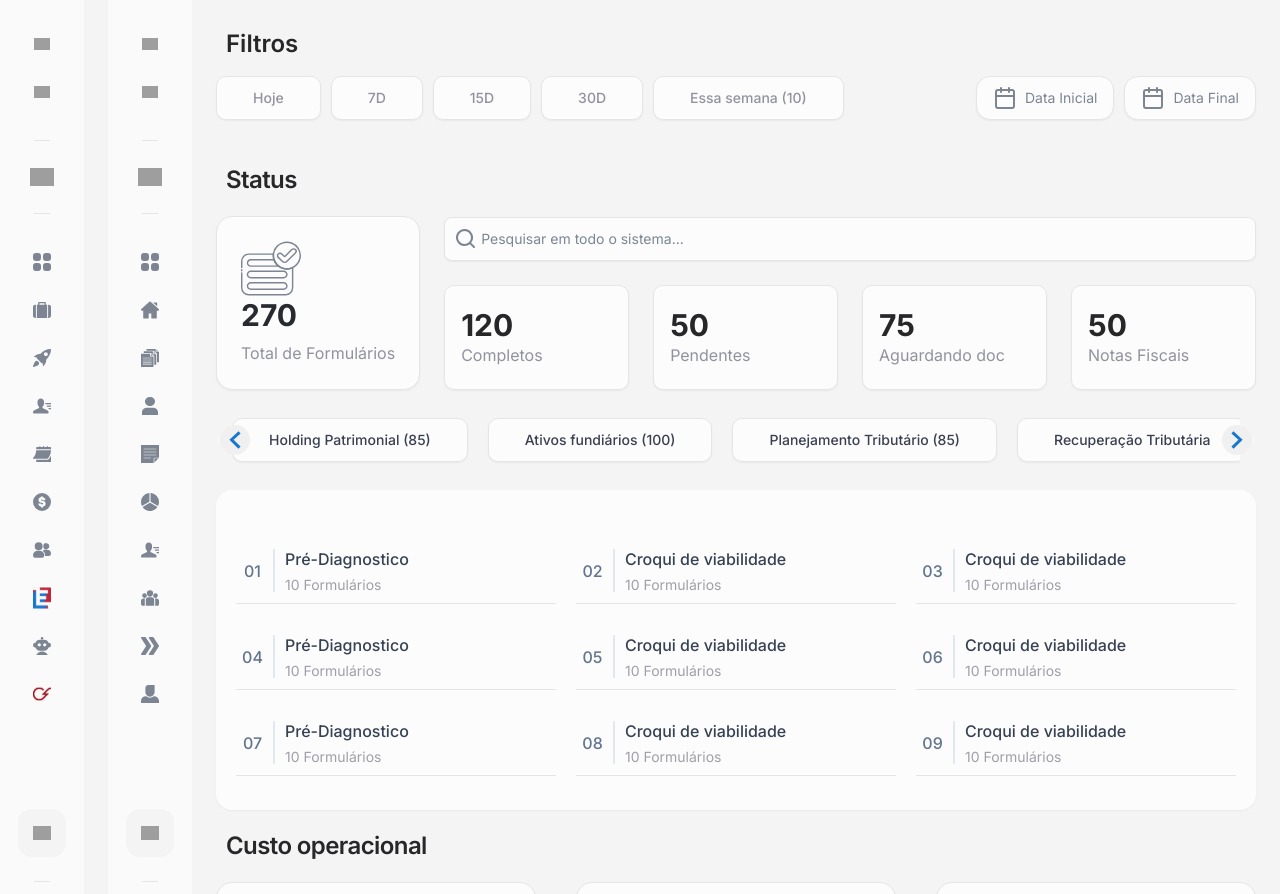
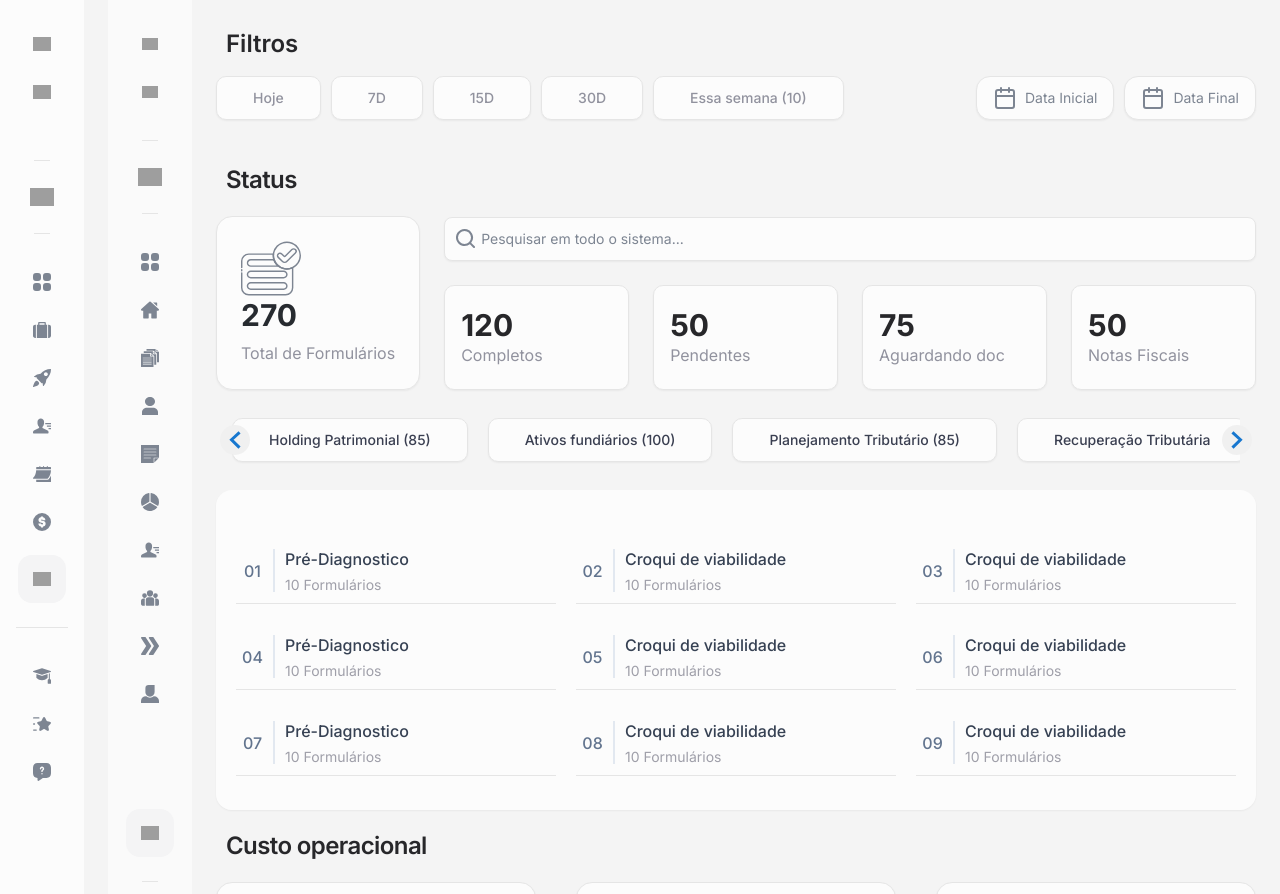
Before and after one commit to joseotaviopc/people-list, a React (Vite) app: page / in a window 1280 px wide. Shown: the top 894 px of the page. Built offline with nearby package versions, Linux system fonts and the light colour scheme; grey boxes are pictures that could not be loaded.

Commit message:
fix: change main sidebar scroll

```diff
--- a/src/components/MainSidebar.tsx
+++ b/src/components/MainSidebar.tsx
@@ -125,9 +125,8 @@ export function MainSidebar({ setHideMenu, hideMenu }: MainSidebarProps) {
 
   if (!hideMenu) {
     return (
-      <aside className="flex flex-col justify-center self-stretch px-6 py-10 h-full bg-background min-w-60 w-[261px] max-md:px-5 transition-transform duration-500">
-        <div className="flex flex-col flex-1  h-full w-full">
-          <header className="flex justify-between items-center w-full">
+      <aside className="flex flex-col  self-stretch px-6 pt-10  bg-background min-w-60 w-[261px] max-md:px-5 transition-transform duration-500">
+        <header className="flex justify-between items-center bg-background min-w-60 w-[261px] px-6 pt-10 pb-5 max-md:px-5 fixed top-0 left-0">
           <div className="flex flex-1 shrink self-stretch my-auto w-full basis-0">
             <div className="flex justify-center items-center px-1.5 pt-1 pb-1.5 my-auto bg-zinc-50 w-[38px]">
               <img
@@ -147,6 +146,9 @@ export function MainSidebar({ setHideMenu, hideMenu }: MainSidebarProps) {
             onClick={() => setHideMenu(prev => !prev)}
           />
         </header>
+
+        {/* SCROLL */}
+        <div className="flex flex-col mt-11 h-[calc(100vh-385px)] overflow-y-auto overflow-x-hidden">
           <Separator />
           <div className="flex gap-4 items-center w-full font-semibold">
             <img
@@ -176,9 +178,12 @@ export function MainSidebar({ setHideMenu, hideMenu }: MainSidebarProps) {
             ))}
           </nav>
           <div className="flex-1 self-stretch w-full max-h-[62px] h-full" />
+        </div>
+        {/* SCROLL */}
 
+        <div className="fixed left-0 bottom-0 bg-background min-w-60 w-[261px] px-6 pt-10 pb-1 max-md:px-5 ">
           <div className="flex gap-1 justify-center items-center self-center p-1 rounded-2xl bg-zinc-100">
-            <button className="flex gap-2 justify-center items-center self-stretch my-auto rounded-2xl shadow-sm bg-zinc-50 min-h-8 w-[100px]">
+            <button className="flex gap-2 justify-center items-center self-stretch my-auto rounded-2xl shadow-xs bg-zinc-50 min-h-8 w-[100px]">
               <Light />
               <span className="self-stretch my-auto text-base font-medium text-gray-700">
                 Claro
@@ -213,8 +218,8 @@ export function MainSidebar({ setHideMenu, hideMenu }: MainSidebarProps) {
   };
 
   return (
-    <nav className="flex flex-col justify-center items-center self-stretch py-5 bg-zinc-50 w-[84px] h-auto transition-transform duration-500">
-      <div className="flex flex-col flex-1 justify-center items-center w-12 ">
+    <nav className="flex flex-col items-center self-stretch bg-background w-[84px] h-auto transition-transform duration-500">
+      <div className="flex flex-col items-center bg-background w-[84px] pt-5 pb-5 fixed top-0 left-0">
         <button className="flex gap-2 justify-center items-center px-4 w-full rounded-xl min-h-12 rotate-[3.141592653589793rad]">
           <img
             src="https://cdn.builder.io/api/v1/image/assets/a957b64922e04ac2a23d8b53cd42fbd2/853ce39978187e5eeb7bf3077d76698f9e972730?placeholderIfAbsent=true"
@@ -228,6 +233,9 @@ export function MainSidebar({ setHideMenu, hideMenu }: MainSidebarProps) {
             className="object-contain self-stretch my-auto aspect-[0.82] w-[18px]"
           />
         </button>
+      </div>
+
+      <div className="flex flex-col items-center mt-[136px] h-[calc(100vh-380px)] overflow-y-auto overflow-x-hidden">
         <Separator className="px-4 " />
         <img
           src="https://cdn.builder.io/api/v1/image/assets/a957b64922e04ac2a23d8b53cd42fbd2/9cd0169e5a816d4cd9905d30153b5cbe58a19905?placeholderIfAbsent=true"
@@ -246,10 +254,13 @@ export function MainSidebar({ setHideMenu, hideMenu }: MainSidebarProps) {
             <span className="w-5 h-5 flex items-center justify-center">{item.icon(item.active ? 'var(--primary)' : 'var(--muted-foreground)')}</span>
           </Button>
         ))}
-        <div className="flex-1 self-stretch w-full">
+      </div>
+      {/* <div className="flex-1 self-stretch w-full">
         <div className="flex flex-1 w-full min-h-[62px]" />
-        </div>
-        <button className="flex justify-center items-center w-full h-12 rounded-xl aspect-[1/1] bg-zinc-100 min-h-12">
+      </div> */}
+
+      <div className="flex flex-col items-center w-[84px] fixed left-0 bottom-0 bg-background pt-5 pb-1">
+        <button className="flex justify-center items-center w-fit h-12 rounded-xl aspect-[1/1] bg-zinc-100 min-h-12">
           <img
             src="https://cdn.builder.io/api/v1/image/assets/a957b64922e04ac2a23d8b53cd42fbd2/0802a6ccfdb46c7ac6d0a1d47e00960b6d010bce?placeholderIfAbsent=true"
             className="object-contain aspect-square w-[18px] fill-sky-600"
@@ -269,6 +280,8 @@ export function MainSidebar({ setHideMenu, hideMenu }: MainSidebarProps) {
           </Button>
         ))}
       </div>
+      {/* <div className="flex flex-col flex-1 justify-center items-center w-12 ">
+      </div> */}
     </nav>
   );
 };
```
Lines whose indentation alone changed are shown as unchanged.
